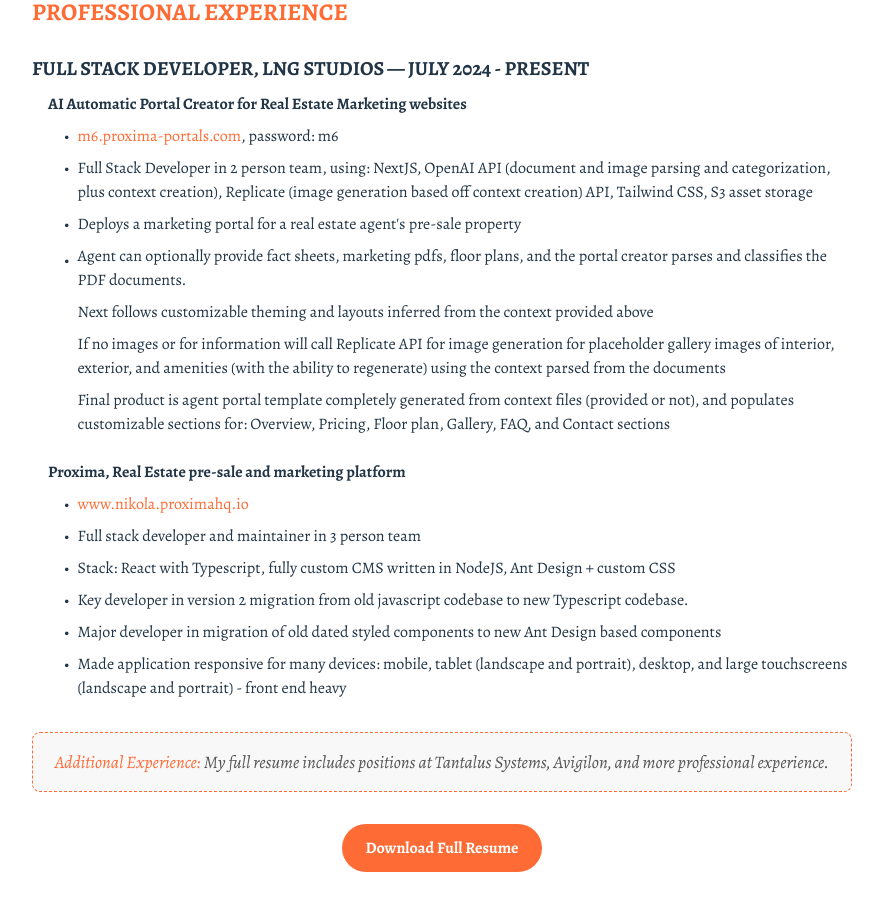
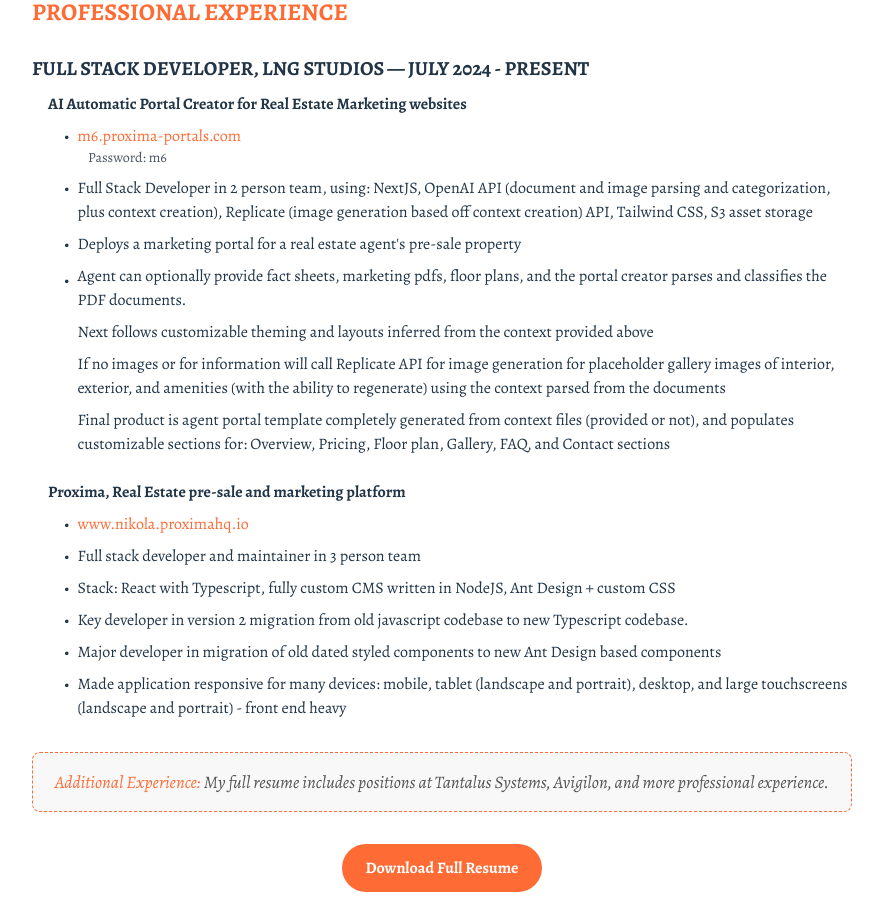
Before and after one commit to pkpkvac/peter-kvac-resume, a React (Vite) app: page /resume in a window 1280 px wide. Shown: the part 1040-1952 px from the top of the page, without its empty margins (198-1081 px from the left). Built offline with nearby package versions, Linux system fonts and the light colour scheme.

Commit message:
fix format isue on resume

```diff
--- a/src/pages/ResumePage.tsx
+++ b/src/pages/ResumePage.tsx
@@ -229,34 +229,26 @@
 								FULL STACK DEVELOPER, LNG STUDIOS — JULY 2024 - PRESENT
 							</h3>
 
-							<div style={{ marginLeft: "1rem" }}>
-								<p style={{ fontWeight: "bold", marginBottom: "0.5rem" }}>
+							<div className="ml-4">
+								<p className="font-bold mb-2">
 									AI Automatic Portal Creator for Real Estate Marketing websites
 								</p>
-								<ul style={{ listStyleType: "none", paddingLeft: "1rem" }}>
-									<li
-										style={{
-											display: "flex",
-											alignItems: "flex-start",
-											marginBottom: "0.5rem",
-										}}
-									>
-										<span style={{ marginRight: "0.5rem" }}>•</span>
+								<ul className="list-none pl-4">
+									<li className="flex flex-col mb-2">
+										<div className="flex items-start">
+											<span className="mr-2">•</span>
 											<a
 												href="https://m6.proxima-portals.com"
 												target="_blank"
 												rel="noopener noreferrer"
-											style={{ color: "#FF6B35", textDecoration: "none" }}
-											onMouseOver={(e) =>
-												(e.currentTarget.style.textDecoration = "underline")
-											}
-											onMouseOut={(e) =>
-												(e.currentTarget.style.textDecoration = "none")
-											}
+												className="text-brand-orange hover:underline"
 											>
 												m6.proxima-portals.com
 											</a>
-										, password: m6
+										</div>
+										<div className="ml-6 text-sm text-gray-600">
+											Password: m6
+										</div>
 									</li>
 									<li
 										style={{
```
Lines whose indentation alone changed are shown as unchanged.
